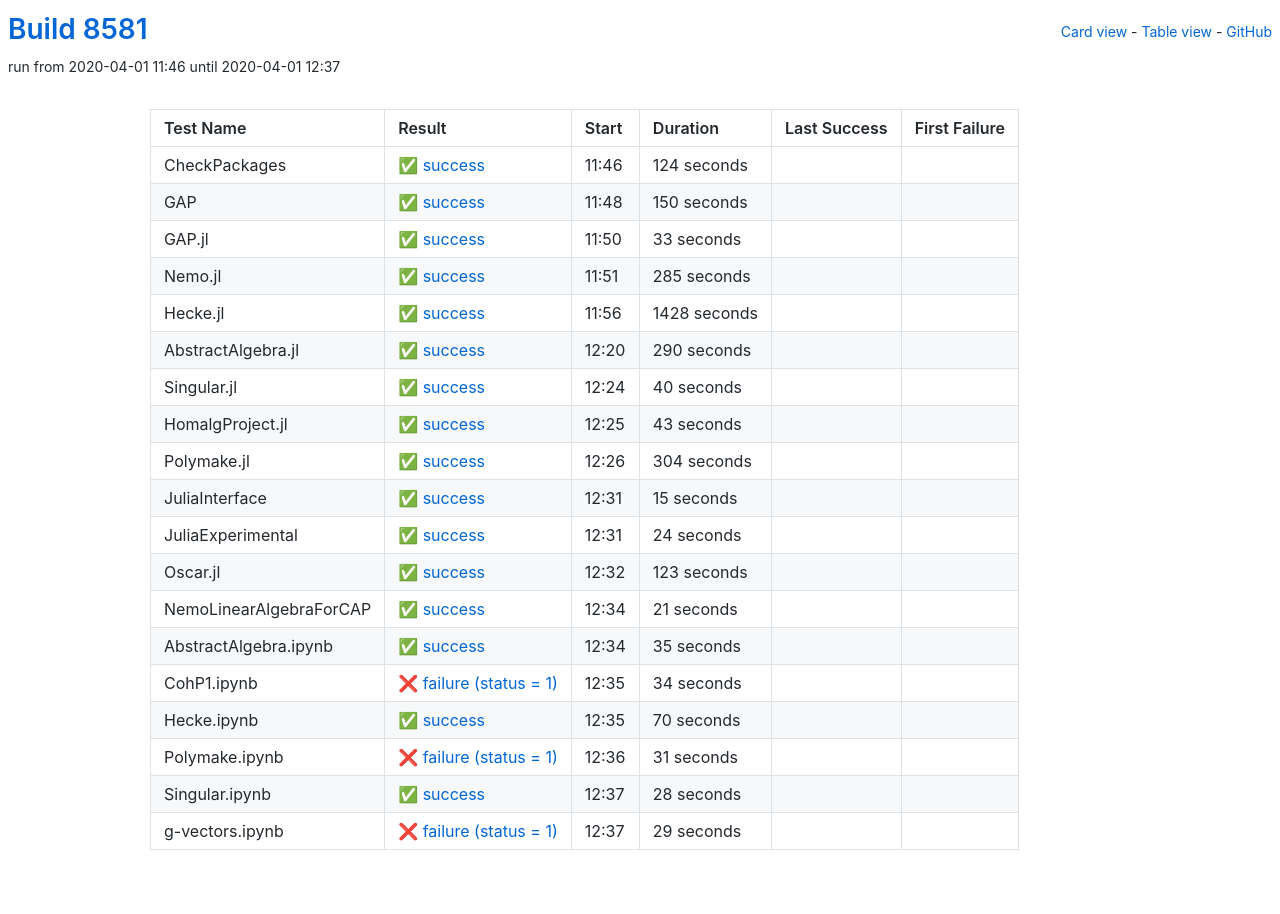
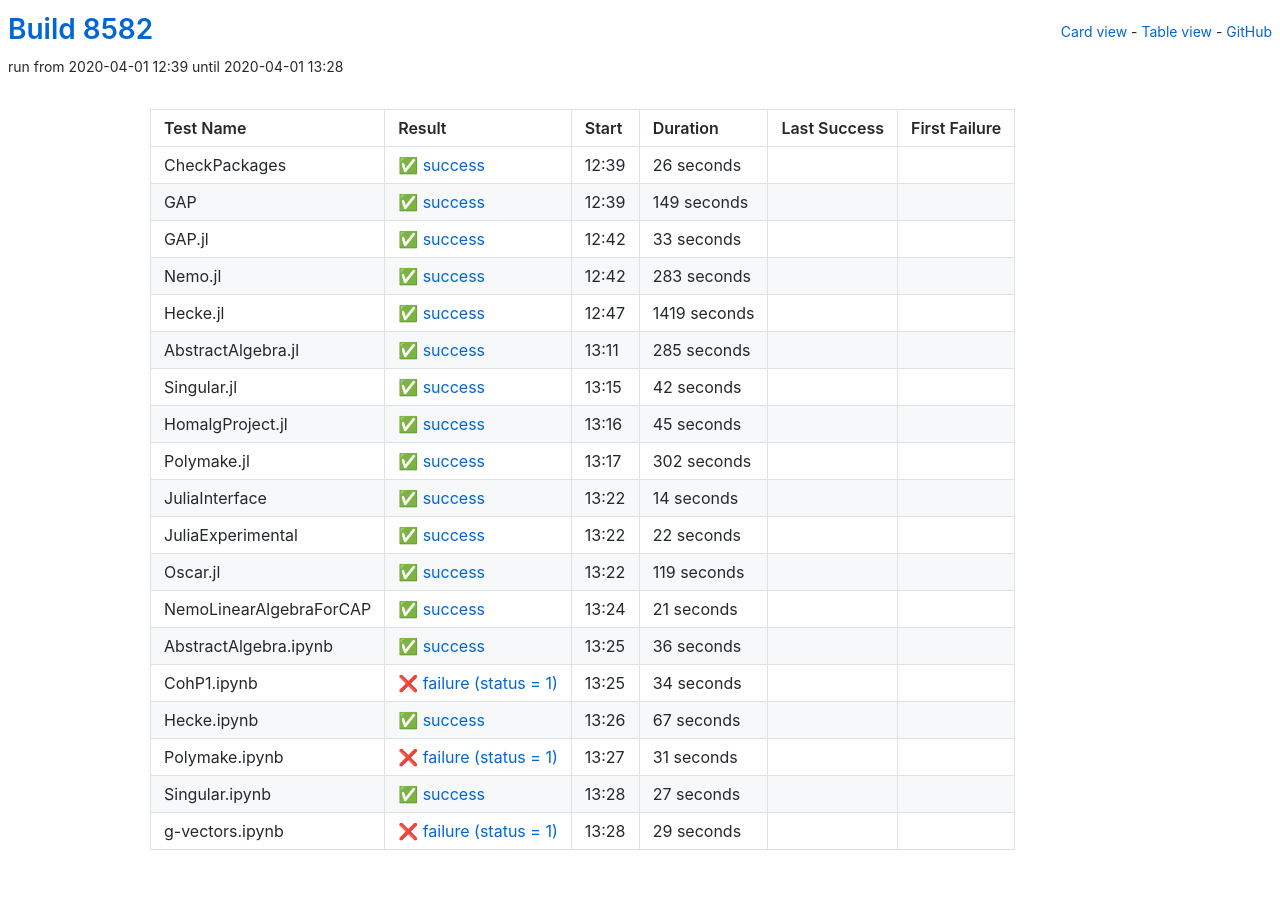
Before and after one commit to oscar-system/oscar-ci-status, a Jekyll site: the page built from table.html, in a window 1280 px wide. Built offline with Jekyll 4.4.1, drawn with Linux system fonts in a browser that asks for light colours.

Commit message:
Build 8582

```diff
--- a/_data/ci.yml
+++ b/_data/ci.yml
@@ -1,27 +1,27 @@
-build: 8581
-build_url: https://oscarci.mathematik.uni-kl.de/job/oscar/8581/
+build: 8582
+build_url: https://oscarci.mathematik.uni-kl.de/job/oscar/8582/
 job: oscar
 tests:
-- duration: 124
+- duration: 26
   exitcode: 0
   first_failure: false
   first_failure_url: null
   last_success: false
   last_success_url: null
-  log: https://oscarci.mathematik.uni-kl.de/job/oscar/8581/artifact/logs/build-8581/CheckPackages.log
+  log: https://oscarci.mathematik.uni-kl.de/job/oscar/8582/artifact/logs/build-8582/CheckPackages.log
   name: CheckPackages
-  start: 2020-04-01 11:46
+  start: 2020-04-01 12:39
   status: success
   success: true
-- duration: 150
+- duration: 149
   exitcode: 0
   first_failure: false
   first_failure_url: null
   last_success: false
   last_success_url: null
-  log: https://oscarci.mathematik.uni-kl.de/job/oscar/8581/artifact/logs/build-8581/GAP.log
+  log: https://oscarci.mathematik.uni-kl.de/job/oscar/8582/artifact/logs/build-8582/GAP.log
   name: GAP
-  start: 2020-04-01 11:48
+  start: 2020-04-01 12:39
   status: success
   success: true
 - duration: 33
@@ -30,9 +30,31 @@ tests:
   first_failure_url: null
   last_success: false
   last_success_url: null
-  log: https://oscarci.mathematik.uni-kl.de/job/oscar/8581/artifact/logs/build-8581/GAP.jl.log
+  log: https://oscarci.mathematik.uni-kl.de/job/oscar/8582/artifact/logs/build-8582/GAP.jl.log
   name: GAP.jl
-  start: 2020-04-01 11:50
+  start: 2020-04-01 12:42
+  status: success
+  success: true
+- duration: 283
+  exitcode: 0
+  first_failure: false
+  first_failure_url: null
+  last_success: false
+  last_success_url: null
+  log: https://oscarci.mathematik.uni-kl.de/job/oscar/8582/artifact/logs/build-8582/Nemo.jl.log
+  name: Nemo.jl
+  start: 2020-04-01 12:42
+  status: success
+  success: true
+- duration: 1419
+  exitcode: 0
+  first_failure: false
+  first_failure_url: null
+  last_success: false
+  last_success_url: null
+  log: https://oscarci.mathematik.uni-kl.de/job/oscar/8582/artifact/logs/build-8582/Hecke.jl.log
+  name: Hecke.jl
+  start: 2020-04-01 12:47
   status: success
   success: true
 - duration: 285
@@ -41,97 +63,75 @@ tests:
   first_failure_url: null
   last_success: false
   last_success_url: null
-  log: https://oscarci.mathematik.uni-kl.de/job/oscar/8581/artifact/logs/build-8581/Nemo.jl.log
-  name: Nemo.jl
-  start: 2020-04-01 11:51
+  log: https://oscarci.mathematik.uni-kl.de/job/oscar/8582/artifact/logs/build-8582/AbstractAlgebra.jl.log
+  name: AbstractAlgebra.jl
+  start: 2020-04-01 13:11
   status: success
   success: true
-- duration: 1428
+- duration: 42
   exitcode: 0
   first_failure: false
   first_failure_url: null
   last_success: false
   last_success_url: null
-  log: https://oscarci.mathematik.uni-kl.de/job/oscar/8581/artifact/logs/build-8581/Hecke.jl.log
-  name: Hecke.jl
-  start: 2020-04-01 11:56
+  log: https://oscarci.mathematik.uni-kl.de/job/oscar/8582/artifact/logs/build-8582/Singular.jl.log
+  name: Singular.jl
+  start: 2020-04-01 13:15
   status: success
   success: true
-- duration: 290
+- duration: 45
   exitcode: 0
   first_failure: false
   first_failure_url: null
   last_success: false
   last_success_url: null
-  log: https://oscarci.mathematik.uni-kl.de/job/oscar/8581/artifact/logs/build-8581/AbstractAlgebra.jl.log
-  name: AbstractAlgebra.jl
-  start: 2020-04-01 12:20
+  log: https://oscarci.mathematik.uni-kl.de/job/oscar/8582/artifact/logs/build-8582/HomalgProject.jl.log
+  name: HomalgProject.jl
+  start: 2020-04-01 13:16
   status: success
   success: true
-- duration: 40
+- duration: 302
   exitcode: 0
   first_failure: false
   first_failure_url: null
   last_success: false
   last_success_url: null
-  log: https://oscarci.mathematik.uni-kl.de/job/oscar/8581/artifact/logs/build-8581/Singular.jl.log
-  name: Singular.jl
-  start: 2020-04-01 12:24
+  log: https://oscarci.mathematik.uni-kl.de/job/oscar/8582/artifact/logs/build-8582/Polymake.jl.log
+  name: Polymake.jl
+  start: 2020-04-01 13:17
   status: success
   success: true
-- duration: 43
+- duration: 14
   exitcode: 0
   first_failure: false
   first_failure_url: null
   last_success: false
   last_success_url: null
-  log: https://oscarci.mathematik.uni-kl.de/job/oscar/8581/artifact/logs/build-8581/HomalgProject.jl.log
-  name: HomalgProject.jl
-  start: 2020-04-01 12:25
+  log: https://oscarci.mathematik.uni-kl.de/job/oscar/8582/artifact/logs/build-8582/JuliaInterface.log
+  name: JuliaInterface
+  start: 2020-04-01 13:22
   status: success
   success: true
-- duration: 304
+- duration: 22
   exitcode: 0
   first_failure: false
   first_failure_url: null
   last_success: false
   last_success_url: null
-  log: https://oscarci.mathematik.uni-kl.de/job/oscar/8581/artifact/logs/build-8581/Polymake.jl.log
-  name: Polymake.jl
-  start: 2020-04-01 12:26
+  log: https://oscarci.mathematik.uni-kl.de/job/oscar/8582/artifact/logs/build-8582/JuliaExperimental.log
+  name: JuliaExperimental
+  start: 2020-04-01 13:22
   status: success
   success: true
-- duration: 15
+- duration: 119
   exitcode: 0
   first_failure: false
   first_failure_url: null
   last_success: false
   last_success_url: null
-  log: https://oscarci.mathematik.uni-kl.de/job/oscar/8581/artifact/logs/build-8581/JuliaInterface.log
-  name: JuliaInterface
-  start: 2020-04-01 12:31
-  status: success
-  success: true
-- duration: 24
-  exitcode: 0
-  first_failure: false
-  first_failure_url: null
-  last_success: false
-  last_success_url: null
-  log: https://oscarci.mathematik.uni-kl.de/job/oscar/8581/artifact/logs/build-8581/JuliaExperimental.log
-  name: JuliaExperimental
-  start: 2020-04-01 12:31
-  status: success
-  success: true
-- duration: 123
-  exitcode: 0
-  first_failure: false
-  first_failure_url: null
-  last_success: false
-  last_success_url: null
-  log: https://oscarci.mathematik.uni-kl.de/job/oscar/8581/artifact/logs/build-8581/Oscar.jl.log
+  log: https://oscarci.mathematik.uni-kl.de/job/oscar/8582/artifact/logs/build-8582/Oscar.jl.log
   name: Oscar.jl
-  start: 2020-04-01 12:32
+  start: 2020-04-01 13:22
   status: success
   success: true
 - duration: 21
@@ -140,20 +140,20 @@ tests:
   first_failure_url: null
   last_success: false
   last_success_url: null
-  log: https://oscarci.mathematik.uni-kl.de/job/oscar/8581/artifact/logs/build-8581/NemoLinearAlgebraForCAP.log
+  log: https://oscarci.mathematik.uni-kl.de/job/oscar/8582/artifact/logs/build-8582/NemoLinearAlgebraForCAP.log
   name: NemoLinearAlgebraForCAP
-  start: 2020-04-01 12:34
+  start: 2020-04-01 13:24
   status: success
   success: true
-- duration: 35
+- duration: 36
   exitcode: 0
   first_failure: false
   first_failure_url: null
   last_success: false
   last_success_url: null
-  log: https://oscarci.mathematik.uni-kl.de/job/oscar/8581/artifact/logs/build-8581/AbstractAlgebra.ipynb.log
+  log: https://oscarci.mathematik.uni-kl.de/job/oscar/8582/artifact/logs/build-8582/AbstractAlgebra.ipynb.log
   name: AbstractAlgebra.ipynb
-  start: 2020-04-01 12:34
+  start: 2020-04-01 13:25
   status: success
   success: true
 - duration: 34
@@ -162,20 +162,20 @@ tests:
   first_failure_url: null
   last_success: false
   last_success_url: null
-  log: https://oscarci.mathematik.uni-kl.de/job/oscar/8581/artifact/logs/build-8581/CohP1.ipynb.log
+  log: https://oscarci.mathematik.uni-kl.de/job/oscar/8582/artifact/logs/build-8582/CohP1.ipynb.log
   name: CohP1.ipynb
-  start: 2020-04-01 12:35
+  start: 2020-04-01 13:25
   status: failure
   success: false
-- duration: 70
+- duration: 67
   exitcode: 0
   first_failure: false
   first_failure_url: null
   last_success: false
   last_success_url: null
-  log: https://oscarci.mathematik.uni-kl.de/job/oscar/8581/artifact/logs/build-8581/Hecke.ipynb.log
+  log: https://oscarci.mathematik.uni-kl.de/job/oscar/8582/artifact/logs/build-8582/Hecke.ipynb.log
   name: Hecke.ipynb
-  start: 2020-04-01 12:35
+  start: 2020-04-01 13:26
   status: success
   success: true
 - duration: 31
@@ -184,20 +184,20 @@ tests:
   first_failure_url: null
   last_success: false
   last_success_url: null
-  log: https://oscarci.mathematik.uni-kl.de/job/oscar/8581/artifact/logs/build-8581/Polymake.ipynb.log
+  log: https://oscarci.mathematik.uni-kl.de/job/oscar/8582/artifact/logs/build-8582/Polymake.ipynb.log
   name: Polymake.ipynb
-  start: 2020-04-01 12:36
+  start: 2020-04-01 13:27
   status: failure
   success: false
-- duration: 28
+- duration: 27
   exitcode: 0
   first_failure: false
   first_failure_url: null
   last_success: false
   last_success_url: null
-  log: https://oscarci.mathematik.uni-kl.de/job/oscar/8581/artifact/logs/build-8581/Singular.ipynb.log
+  log: https://oscarci.mathematik.uni-kl.de/job/oscar/8582/artifact/logs/build-8582/Singular.ipynb.log
   name: Singular.ipynb
-  start: 2020-04-01 12:37
+  start: 2020-04-01 13:28
   status: success
   success: true
 - duration: 29
@@ -206,8 +206,8 @@ tests:
   first_failure_url: null
   last_success: false
   last_success_url: null
-  log: https://oscarci.mathematik.uni-kl.de/job/oscar/8581/artifact/logs/build-8581/g-vectors.ipynb.log
+  log: https://oscarci.mathematik.uni-kl.de/job/oscar/8582/artifact/logs/build-8582/g-vectors.ipynb.log
   name: g-vectors.ipynb
-  start: 2020-04-01 12:37
+  start: 2020-04-01 13:28
   status: failure
   success: false
```
Also changed, not shown: README.md.
